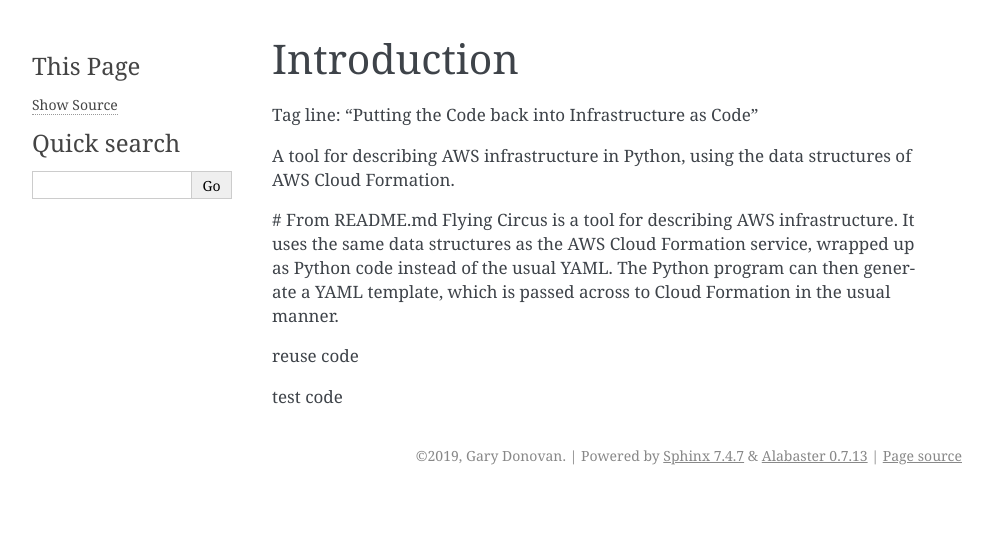
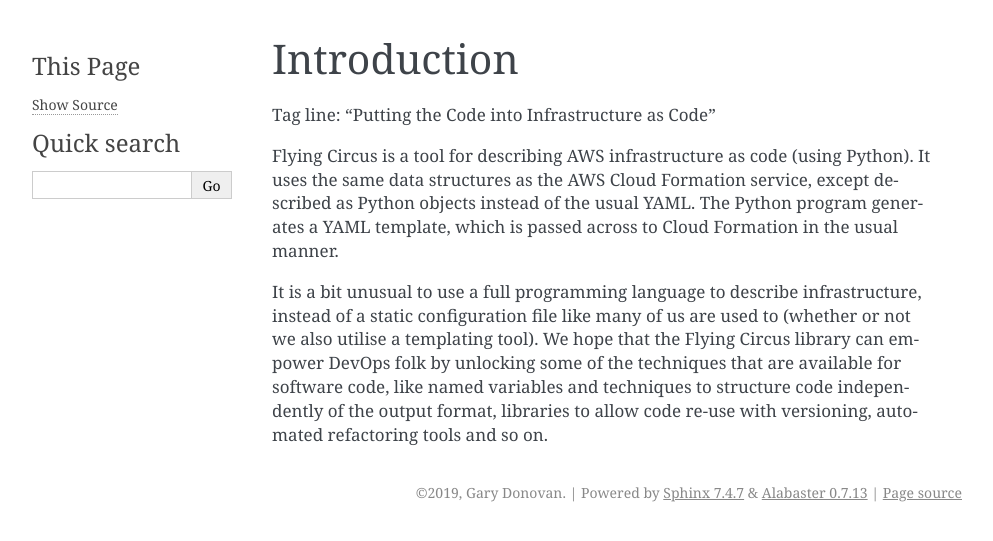
Before and after one commit to garyd203/flying-circus, a Sphinx documentation site: the page built from docs/introduction.rst, in a window 1280 px wide. Shown: the top 541 px of the page, without its empty margins (148-1141 px from the left). Built offline with Sphinx 7.4.7, drawn with Linux system fonts in a browser that asks for light colours.

Commit message:
#36: Tweak introduction text a little, and copy to RST

```diff
--- a/docs/introduction.rst
+++ b/docs/introduction.rst
@@ -1,13 +1,19 @@
 Introduction
 ============
 
-Tag line: "Putting the Code back into Infrastructure as Code"
+Tag line: "Putting the Code into Infrastructure as Code"
 
-A tool for describing AWS infrastructure in Python, using the data structures of AWS Cloud Formation.
+Flying Circus is a tool for describing AWS infrastructure as code (using
+Python). It uses the same data structures as the AWS Cloud Formation service,
+except described as Python objects instead of the usual YAML. The Python
+program generates a YAML template, which is passed across to Cloud Formation
+in the usual manner.
 
-# From README.md
-Flying Circus is a tool for describing AWS infrastructure. It uses the same data structures as the AWS Cloud Formation service, wrapped up as Python code instead of the usual YAML. The Python program can then generate a YAML template, which is passed across to Cloud Formation in the usual manner.
-
-reuse code
-
-test code
+It is a bit unusual to use a full programming language to describe
+infrastructure, instead of a static configuration file like many of us are
+used to (whether or not we also utilise a templating tool).
+We hope that the Flying Circus library can empower DevOps folk by unlocking
+some of the techniques that are available for software code, like named
+variables and techniques to structure code independently of the output format,
+libraries to allow code re-use with versioning, automated refactoring tools
+and so on.
```
Also changed, not shown: README.md (+13 -13 lines).
